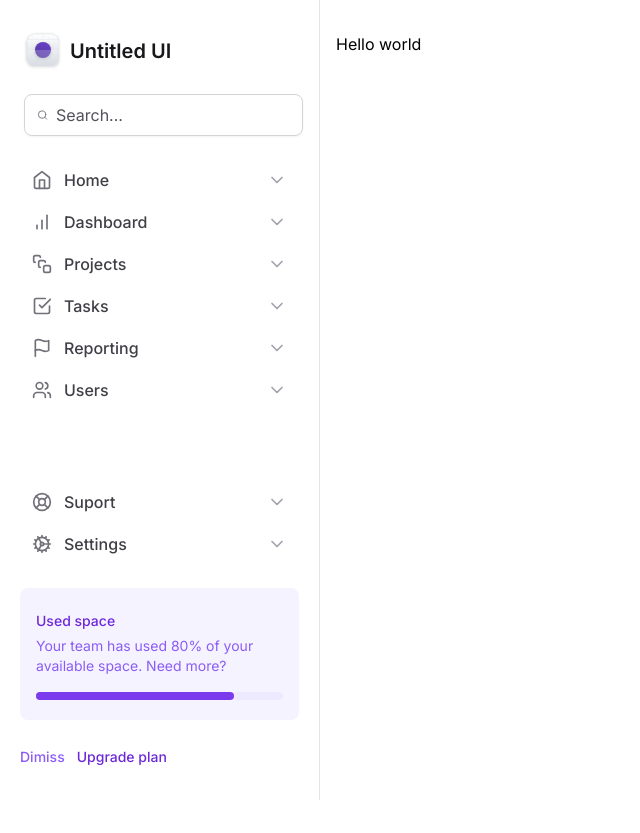
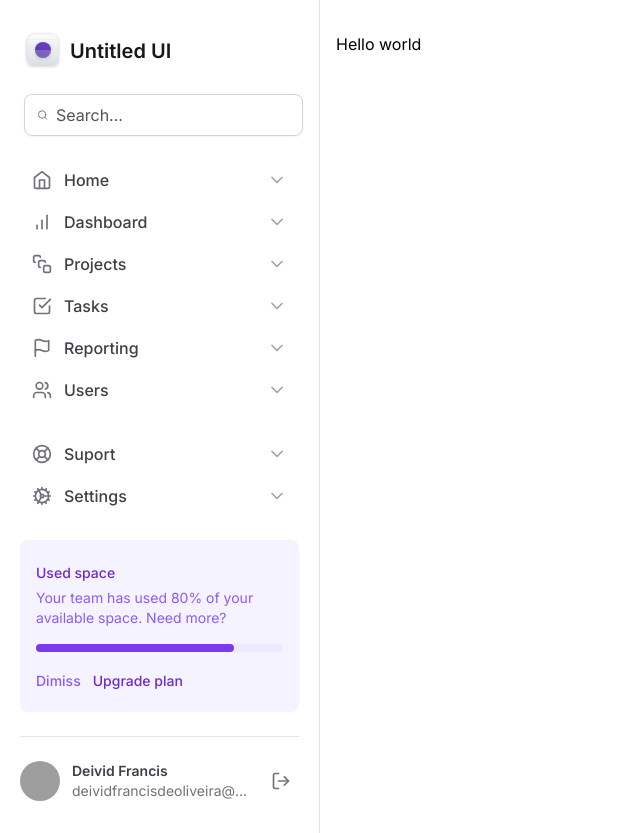
Before and after one commit to DeividFrancis/masterizando-tailwind, a Next.js app: page / in a window 1280 px wide. Shown: the whole page, without its empty margins (0-640 px from the left). Before the commit the page ends 800 px from the top, so only its background shows below. Built offline with nearby package versions, Linux system fonts and the light colour scheme; grey boxes are pictures that could not be loaded.

Commit message:
feat(sidebar): Perfil do Usuário

```diff
--- /dev/null
+++ b/src/components/Sidebar/Profile.tsx
@@ -0,0 +1,24 @@
+import { LogOut } from 'lucide-react'
+
+export function Profile() {
+  return (
+    <div className="flex items-center gap-3 ">
+      <img
+        src="https://github.com/deividfrancis.png"
+        alt="Foto de perfil do github"
+        className="h-10 w-10 rounded-full"
+      />
+      <div className="flex flex-col truncate">
+        <span className="text-sm font-semibold text-zinc-700">
+          Deivid Francis
+        </span>
+        <span className="truncate text-sm text-zinc-500">
+          deividfrancisdeoliveira@gmail.com
+        </span>
+      </div>
+      <button type="button" className="ml-auto rounded-md p-2 hover:bg-zinc-50">
+        <LogOut className="h-5 w-5 text-zinc-500" />
+      </button>
+    </div>
+  )
+}
--- a/src/components/Sidebar/UsedSpaceWidget.tsx
+++ b/src/components/Sidebar/UsedSpaceWidget.tsx
@@ -14,8 +14,6 @@
         <div className="h-2 rounded-full bg-violet-100">
           <div className="h-2 w-4/5 rounded-full bg-violet-600" />
         </div>
-      </div>
-
         <div className="space-x-3">
           <button
             type="button"
@@ -30,6 +28,7 @@
             Upgrade plan
           </button>
         </div>
+      </div>
     </>
   )
 }
--- a/src/components/Sidebar/index.tsx
+++ b/src/components/Sidebar/index.tsx
@@ -12,6 +12,7 @@
 } from 'lucide-react'
 import { NavItem } from './NavItem'
 import { UsedSpaceWidget } from './UsedSpaceWidget'
+import { Profile } from './Profile'
 
 export function Sidebar() {
   return (
@@ -40,6 +41,9 @@
         </nav>
 
         <UsedSpaceWidget />
+
+        <div className="h-px bg-zinc-200" />
+        <Profile />
       </div>
     </aside>
   )
```
Lines whose indentation alone changed are shown as unchanged.
